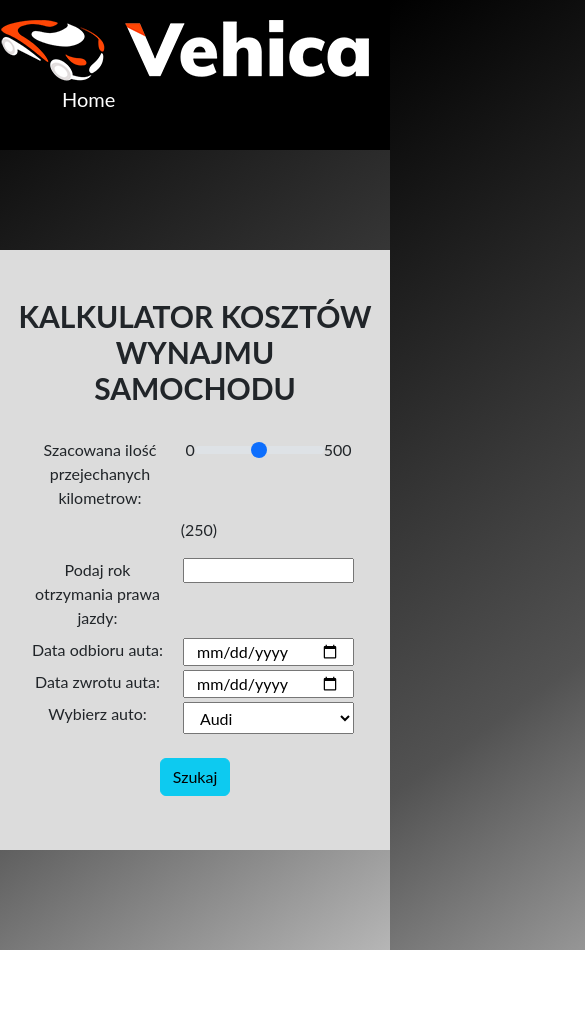
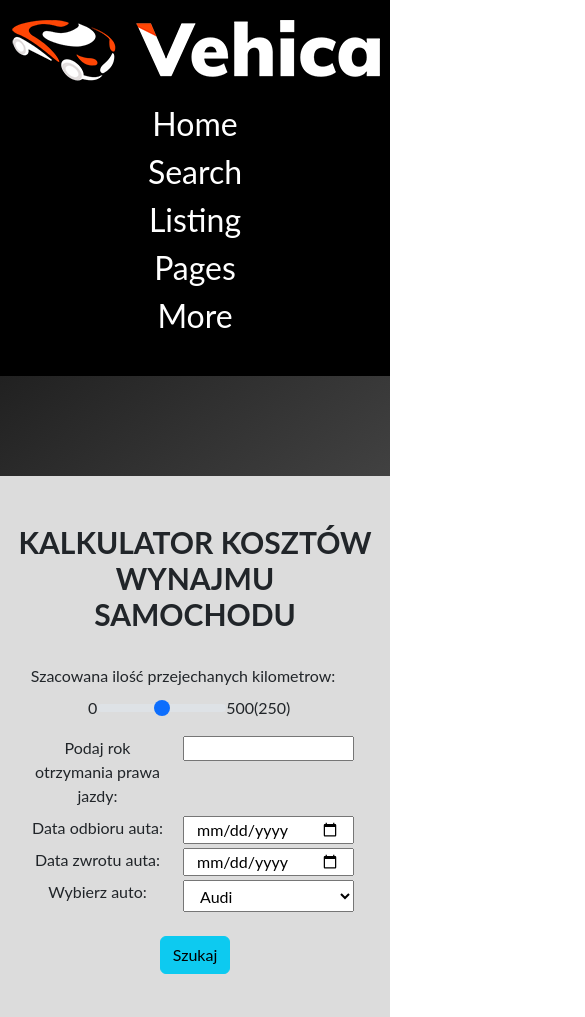
Before and after one commit to Radek04/kalkulatorKosztow, a plain HTML site: page index.html in a window 390 px wide. Shown: the top 1017 px of the page, 585 px wide, since content can reach past the window. Before the commit the page ends 950 px from the top, so only its background shows below. Drawn offline with nearby package versions, Linux system fonts and the light colour scheme.

Commit message:
Poprawki JS i dokończenie Bootstrap'a

```diff
--- a/index.html
+++ b/index.html
@@ -25,16 +25,16 @@
   <body>
     <main>
       <nav class="nav">
-        <div class="navImage col-lg-3 col-12 ">
-          <img src="logo.png" alt="Logo firmy" class="img-fluid"/>
+        <div class="navImage col-lg-3 col-md-2 col-12 text-center">
+          <img src="logo.png" alt="Logo firmy" class="img-fluid" />
         </div>
-        <div class="navList col-lg-8 col-12 ">
-          <ul>
-            <li class="col-lg-2 col-12">Home</li>
-            <li class="col-lg-2 col-12">Search</li>
-            <li class="col-lg-2 col-12">Listing</li>
-            <li class="col-lg-2 col-12">Pages</li>
-            <li class="col-lg-2 col-12">More</li>
+        <div class="navList col-lg-9 col-md-10 col-12">
+          <ul class="d-lg-inline-block d-block">
+            <li class="col-lg-2 col-md-2 col-12">Home</li>
+            <li class="col-lg-2 col-md-2 col-12">Search</li>
+            <li class="col-lg-2 col-md-2 col-12">Listing</li>
+            <li class="col-lg-2 col-md-2 col-12">Pages</li>
+            <li class="col-lg-2 col-md-2 col-12">More</li>
           </ul>
         </div>
       </nav>
@@ -46,9 +46,10 @@
             <div
               class="container row d-flex justify-content-center d-flex justify-content-center"
             >
-              <label for="distance" class="form-label col-6"
+              <label for="distance" class="form-label col-md-6 col-12"
                 >Szacowana ilość przejechanych kilometrow:
               </label>
+              <span class="col-md-6 col-11 d-flex">
                 0
                 <input
                   type="range"
@@ -59,12 +60,13 @@
                   value="250"
                 />500
                 <p class="pickedDistance col-1">(250)</p>
+              </span>
             </div>
             <div class="container row">
               <label for="dataReceived" class="form-label col-6"
                 >Podaj rok otrzymania prawa jazdy:</label
               >
-              <input type="text" id="dataReceived" class="dataReceived col-6"/>
+              <input type="text" id="dataReceived" class="dataReceived col-6" />
             </div>
             <div class="container row d-flex justify-content-center">
               <label for="dataReceipt" class="form-label col-6"
@@ -95,7 +97,8 @@
             <button class="button btn btn-info">Szukaj</button>
 
             <p class="error"></p>
-            <p class="result">
+
+            <div class="result">
               <h4 class="brutto"></h4>
               <h4 class="netto"></h4>
               <h4 class="addition"></h4>
@@ -104,7 +107,7 @@
                 <li></li>
                 <li></li>
               </ol>
-            </p>
+            </div>
           </div>
         </article>
       </section>
--- a/script.js
+++ b/script.js
@@ -14,7 +14,7 @@ const driv5 = 1.2;
 const model3 = 1.15;
 const tax = 1.23;
 const mili = 86400000;
-let i = 0;
+let stat = 0;
 
 const priceCategory = {
   basic: 1,
@@ -32,7 +32,7 @@ const cars = {
   Mercedes: {
     id: 1,
     priceCategories: "medium",
-    number: 4,
+    number: 2,
     combustion: 15,
   },
   BMW: {
@@ -50,7 +50,7 @@ const cars = {
   Hyundai: {
     id: 4,
     priceCategories: "basic",
-    number: 10,
+    number: 2,
     combustion: 7,
   },
   Porsche: {
@@ -62,13 +62,12 @@ const cars = {
 };
 
 const main = () => {
-  console.log(i);
   error.textContent = "";
-  dateError();
-  licence();
-  distanceZero();
-  if (error.textContent != "") {
-  } else {
+  const dE = dateError();
+  const l = licence();
+  const dZ = distanceZero();
+  if (dE && l && dZ) {
+    result.style.display = "block";
     const { netto, brutto, costFuel, diffrentTime } = calculate();
     const arr = Array.from(document.getElementsByClassName("addList"));
     document.getElementsByClassName(
@@ -85,6 +84,8 @@ const main = () => {
     arr[0].children[2].textContent = `Cena samego wypożecznia: ${Math.round(
       priceForDay * diffrentTime
     )}`;
+  } else {
+    result.style.display = "none";
   }
 };
 function calculate() {
@@ -104,7 +105,8 @@ function calculate() {
   results *= priceCategory[cars[car].priceCategories];
 
   if (time.getFullYear() - lic < 3 && cars[car].priceCategories === "premium") {
-    result.textContent = "Nie możesz wypożyczyć tego samochodu";
+    error.textContent = "Nie możesz wypożyczyć tego samochodu";
+    result.style.display = "none";
   } else if (time.getFullYear() - lic < 5) {
     results *= driv5;
   }
@@ -121,6 +123,9 @@ function calculate() {
 const distanceZero = () => {
   if (distance.value == 0) {
     error.textContent = "Wartość przejechanych kilometrów nie może być zerem!";
+    return false;
+  } else {
+    return true;
   }
 };
 const distanceValue = () => {
@@ -130,6 +135,9 @@ const licence = () => {
   const lic = dataReceived.value;
   if (lic > time.getFullYear() || lic == "") {
     error.textContent = "Wpisz poprawny rok otrzymania prawa jazdy!";
+    return false;
+  } else {
+    return true;
   }
 };
 const date = () => {
@@ -142,6 +150,9 @@ const date = () => {
 const dateError = () => {
   if (dataReceipt.value == "" || dataReturn.value == "") {
     error.textContent = "Musisz podać datę!";
+    return false;
+  } else {
+    return true;
   }
 };
 
--- a/style.css
+++ b/style.css
@@ -11,6 +11,7 @@ main
 nav{
     display: flex;
     align-items: center;
+    justify-content: flex-start;
     background-color: black;
     color: white;
     width: 100%;
@@ -29,6 +30,7 @@ ul
     list-style-type: none;
     float: left;
     display: flex;
+    margin-top: 16px;
 }
 li
 {
@@ -51,7 +53,8 @@ section article
 }
 .content{
     width: 800px;
-    height: 600px;
+    min-height: 600px;
+    max-height: max-content;
     justify-content: center;
     align-items: center;
     background-color: rgb(220, 220, 220);
@@ -76,3 +79,26 @@ input{
 .error{
     color: red;
 }
+@media only screen and (max-width:768px)
+{
+    .navImage{
+        text-align: center;
+    }
+    .navList
+    {
+        box-shadow: none;
+        text-align: center;
+        align-items: center;
+        justify-content: center;
+    }
+    .navList ul
+    {
+        padding-left: 0;
+    }
+    .navList ul li{
+        font-size: 2em;
+    }
+    span {
+        justify-content: center
+    };
+}
```
Lines whose indentation alone changed are shown as unchanged.
